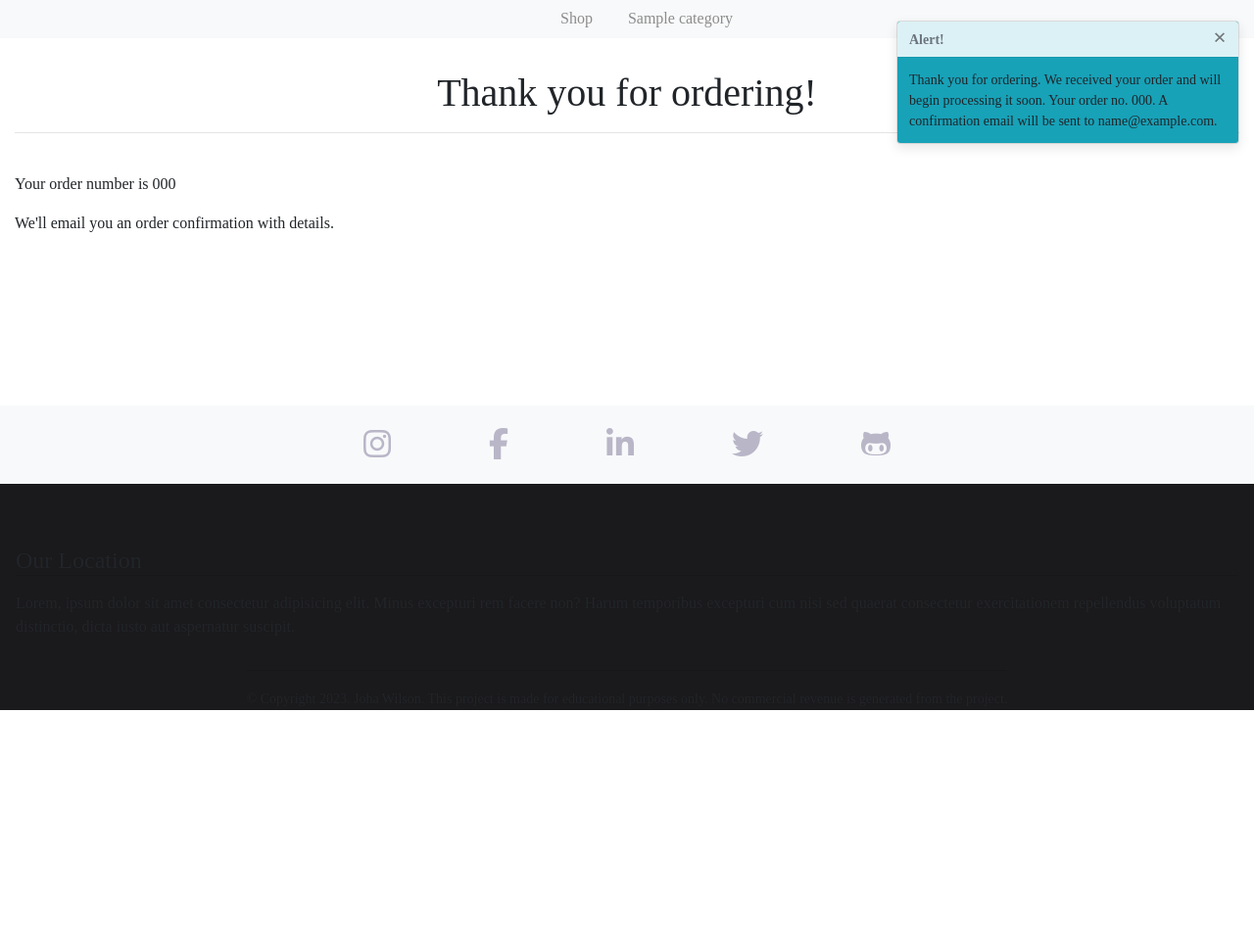
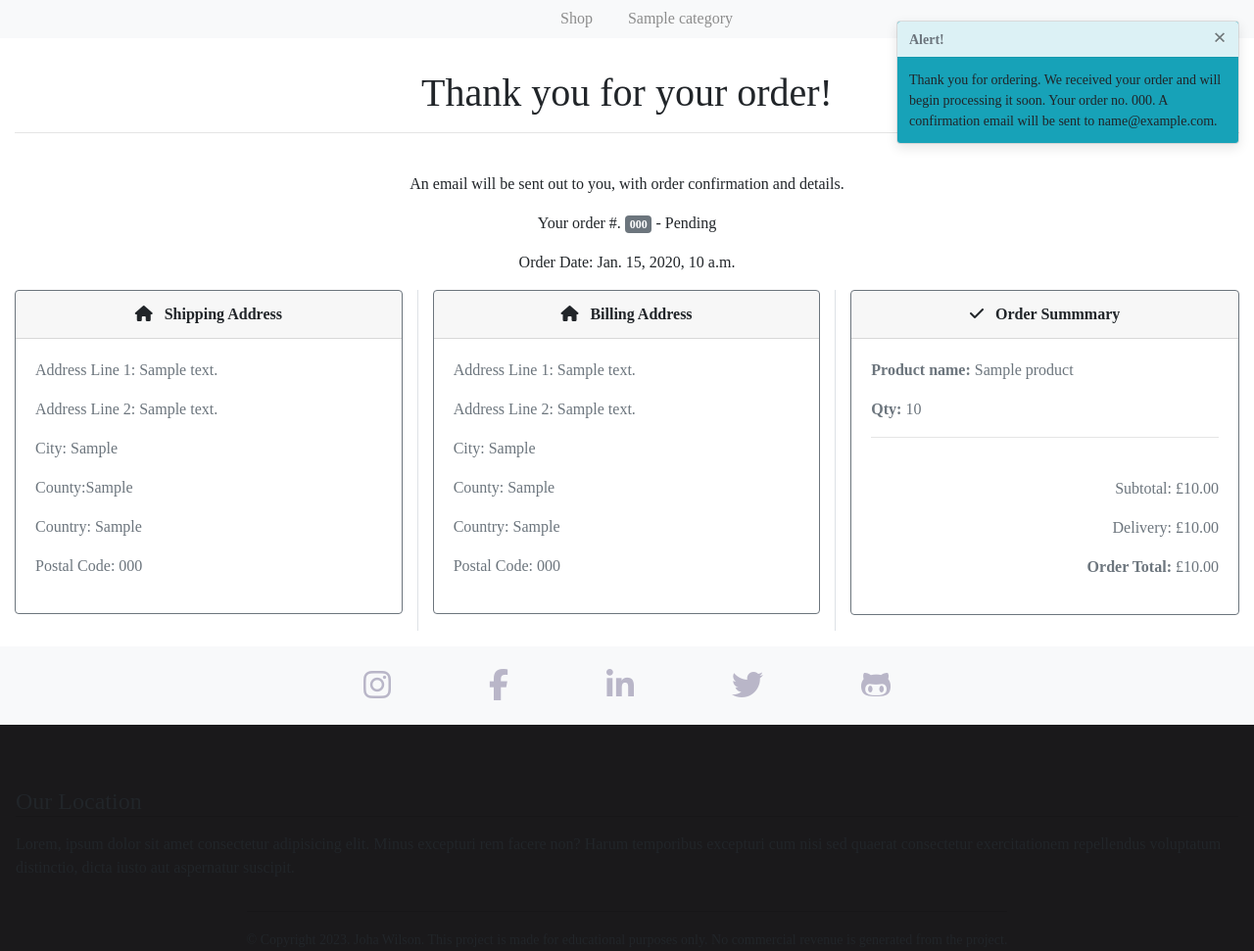
Before and after one commit to Code-Institute-Submissions/Portfolio-Project-5-E-commerce-Store, a Django app: page /checkout/checkout/000 in a window 1280 px wide. Shown: the part 75-1046 px from the top of the page at 98% size. Before the commit the page ends 800 px from the top, so only its background shows below. Run offline with Django 3.2, Linux system fonts and the light colour scheme; tables that the repository leaves empty hold one stand-in row (values such as "Sample post"); some libraries are stand-ins or nearby versions; some web fonts are replaced.

Commit message:
Added order information to checkout_success page and adjusted layout

```diff
--- a/checkout/templates/checkout/checkout_success.html
+++ b/checkout/templates/checkout/checkout_success.html
@@ -19,7 +19,7 @@
         <div class="row clr-gey p-3"></div>
 
 
-        <h1 class="text-center"> Thank you for ordering!</h1>
+        <h1 class="text-center"> Thank you for your order!</h1>
 
         <hr>
 
@@ -27,10 +27,13 @@
 
         <div class="row">
 
-            <div class="col-12 m-auto">
+            <div class="col-12 m-auto text-center">
 
-                <p> Your order number is {{order.order_number}} </p>
-                <p> We'll email you an order confirmation with details.</p>
+                <p> An email will be sent out to you, with order confirmation and details.</p>
+
+                <p> Your order #. <span class="badge badge-secondary">{{order.order_number}}</span> - Pending</p>
+
+                <p>Order Date: {{ order.date_ordered }}</p>
 
 
             </div>
@@ -38,6 +41,66 @@
 
         </div>
 
+        <div class="row">
+
+            <div class="col-lg-4 col-sm-12 border-right">
+
+                <div class="card border-secondary mb-3">
+                    <div class="card-header text-center"> <i class="fa-solid fa-house"></i> &nbsp; <strong> Shipping Address </strong></div>
+                    <div class="card-body text-secondary">
+                        <p> Address Line 1: {{ order.address1 | capfirst}}</p>
+                        <p> Address Line 2: {{ order.address2 | capfirst}}</p>
+                        <p> City: {{ order.city | capfirst}}</p>
+                        <p> County:{{ order.county | capfirst}}</p>
+                        <p> Country: {{ order.country | capfirst}}</p>
+                        <p> Postal Code: {{ order.postal_code | capfirst}}</p>
+                    </div>
+                </div>
+
+            </div>
+            <div class="col-lg-4 col-sm-12 border-right border-md-none">
+
+                <div class="card border-secondary mb-3">
+                    <div class="card-header text-center"> <i class="fa-solid fa-house"></i> &nbsp; <strong> Billing Address </strong></div>
+                    <div class="card-body text-secondary">
+                        <p> Address Line 1: {{ order.address1 | capfirst}}</p>
+                        <p> Address Line 2: {{ order.address2 | capfirst}}</p>
+                        <p> City: {{ order.city | capfirst}}</p>
+                        <p> County: {{ order.county | capfirst}}</p>
+                        <p> Country: {{ order.country | capfirst}}</p>
+                        <p> Postal Code: {{ order.postal_code | capfirst}}</p>
+                    </div>
+                </div>
+
+            </div>
+            <div class="col-lg-4 col-sm-12">
+
+                <div class="card border-secondary mb-3">
+                    <div class="card-header text-center"> <i class="fa-solid fa-check"></i> &nbsp; <strong> Order
+                            Summmary </strong></div>
+                    <div class="card-body text-secondary">
+                        {% for item in order.orderitems.all %}
+
+                            <p> <strong>Product name:</strong>  {{ item.product.name }}</p>
+
+                            <p> <strong>Qty:</strong> {{ item.quantity}}</p>
+
+                        {% endfor %}
+                        <hr>
+                        <br>
+                        <div class="text-right">
+                            <p> Subtotal: £{{order.total}}</p>
+                            <p> Delivery: £{{order.delivery_cost}}</p>
+                            <p> <strong>Order Total:</strong> £{{order.order_total}}</p>
+                        </div>
+
+                    </div>
+                </div>
+
+            </div>
+
+        </div>
+
     </div>
 
 {% endblock %}
```
